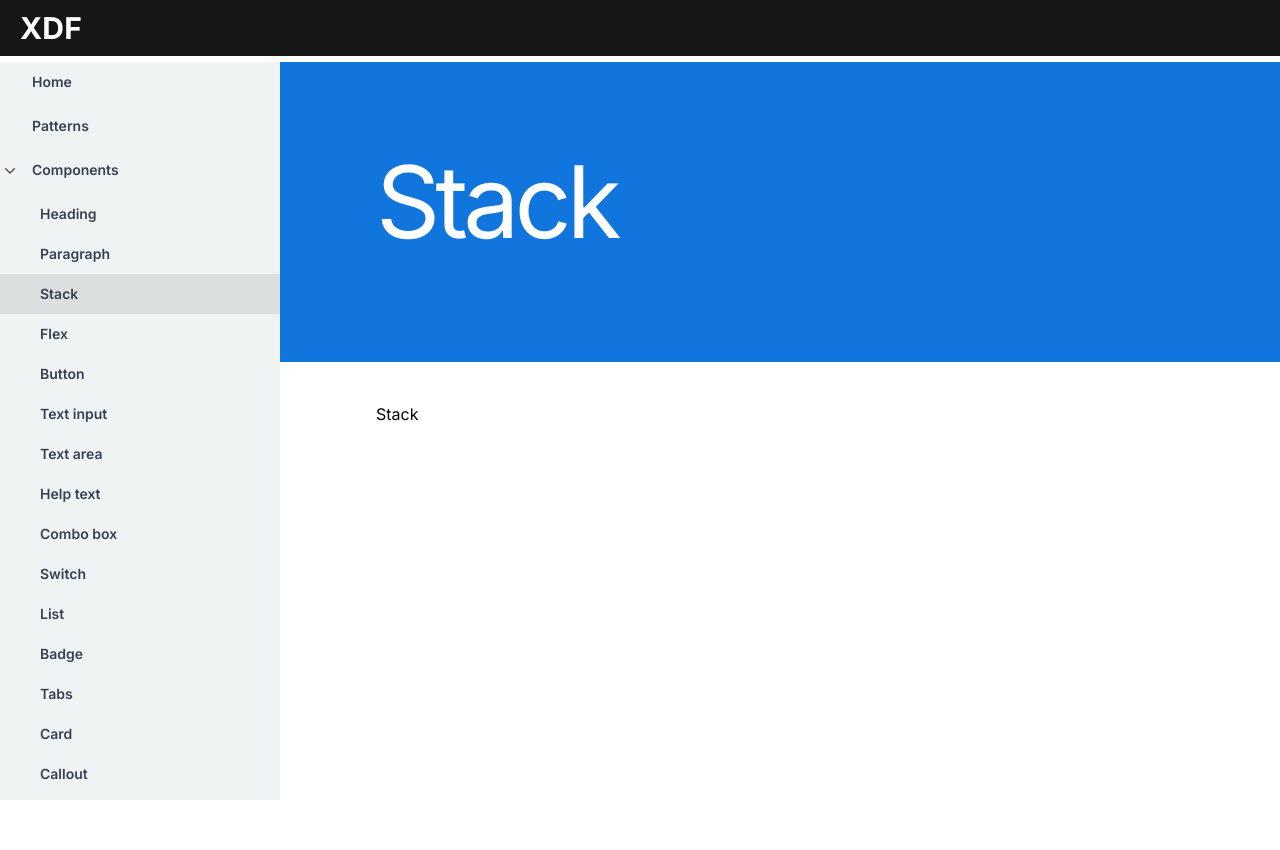
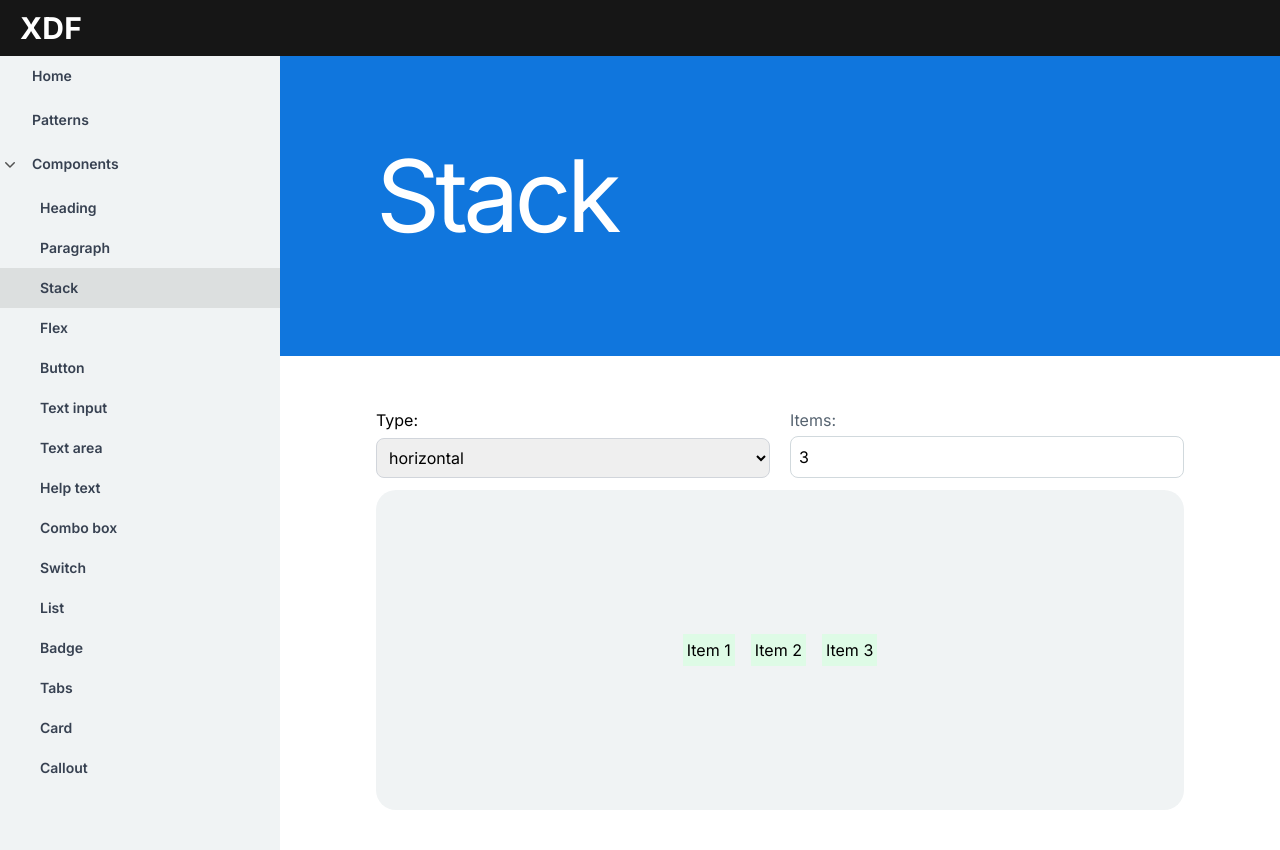
Before and after one commit to totisama/design-system, a Next.js app: page /components/stack in a window 1280 px wide. Before the commit the page ends 800 px from the top, so only its background shows below. Built offline with nearby package versions, Linux system fonts and the light colour scheme.

Commit message:
Add Stack component + Playground

```diff
--- a/src/app/components/stack/page.tsx
+++ b/src/app/components/stack/page.tsx
@@ -1,6 +1,11 @@
 import { PageWrapper } from '@/components/page-wrapper'
+import { StackPlayground } from '@/components/stack/stack-playground'
 import type React from 'react'
 
 export default function StackPage() {
-  return <PageWrapper name='Stack'>Stack</PageWrapper>
+  return (
+    <PageWrapper name='Stack'>
+      <StackPlayground />
+    </PageWrapper>
+  )
 }
--- /dev/null
+++ b/src/components/stack/stack-playground.tsx
@@ -0,0 +1,75 @@
+'use client'
+
+import { Container } from '@/components/container'
+import { type ChangeEvent, useState } from 'react'
+import { TextInput } from '@/components/text-input/text-input'
+import { type Orientation, Stack } from '@/components/stack/stack'
+import { Box } from '@/components/box/box'
+
+const STACK_OPTIONS = ['horizontal', 'vertical']
+
+export const StackPlayground = () => {
+  const [orientation, setOrientation] = useState<Orientation>('horizontal')
+  const [items, setText] = useState('3')
+
+  const handleTextChange = (e: ChangeEvent<HTMLInputElement>) => {
+    setText(e.target.value)
+  }
+
+  const handleOrientationChange = (e: ChangeEvent<HTMLSelectElement>) => {
+    setOrientation(e.target.value as Orientation)
+  }
+
+  return (
+    <>
+      <section className='flex gap-5 w-full'>
+        <div className='flex flex-col my-3 w-1/2 gap-1.5'>
+          <label htmlFor='type'>Type:</label>
+          <select
+            id='type'
+            name='type'
+            onChange={handleOrientationChange}
+            className='p-2 rounded-lg border border-gray-300 focus:outline-none focus:ring-2 focus:ring-gray-500 focus:border-transparent'
+          >
+            {STACK_OPTIONS.map((option) => (
+              <option
+                key={option}
+                value={option}
+              >
+                {option}
+              </option>
+            ))}
+          </select>
+        </div>
+        <div className='my-3 w-1/2'>
+          <TextInput
+            id='items'
+            type='number'
+            value={items}
+            placeholder='Items'
+            label={'Items:'}
+            onChange={handleTextChange}
+          />
+        </div>
+      </section>
+      <Container>
+        <Stack
+          spacing='spacing-05'
+          as={'div'}
+          orientation={orientation}
+        >
+          {Array.from({ length: parseInt(items, 10) }).map((_, index) => (
+            <Box
+              as='div'
+              key={index}
+              backgroundColor='tag-background-green'
+              padding='spacing-02'
+            >
+              Item {index + 1}
+            </Box>
+          ))}
+        </Stack>
+      </Container>
+    </>
+  )
+}
--- /dev/null
+++ b/src/components/stack/stack.tsx
@@ -0,0 +1,50 @@
+'use client'
+
+import { Box } from '@/components/box/box'
+import React from 'react'
+import { type Spacing, type ContainerTags } from '@/components/box/box-tokens'
+
+export type Orientation = 'horizontal' | 'vertical'
+
+export interface StackProps {
+  as: ContainerTags
+  children: React.ReactNode
+  orientation: Orientation
+  spacing: Spacing
+}
+
+export const Stack = ({ as, children, orientation, spacing }: StackProps) => {
+  const isHorizontal = orientation === 'horizontal'
+  const display = isHorizontal ? 'flex' : 'block'
+  let marginR: Spacing | undefined
+  let marginB: Spacing | undefined
+
+  if (isHorizontal) {
+    marginR = spacing
+  }
+
+  if (!isHorizontal) {
+    marginB = spacing
+  }
+  const childrenArray = React.Children.toArray(children)
+
+  return (
+    <Box
+      as={as}
+      display={display}
+      alignItems='center'
+      flexWrap='wrap'
+      gapX={marginR}
+    >
+      {childrenArray.map((child, index) => (
+        <Box
+          as='div'
+          key={index}
+          marginB={marginB}
+        >
+          {child}
+        </Box>
+      ))}
+    </Box>
+  )
+}
```
